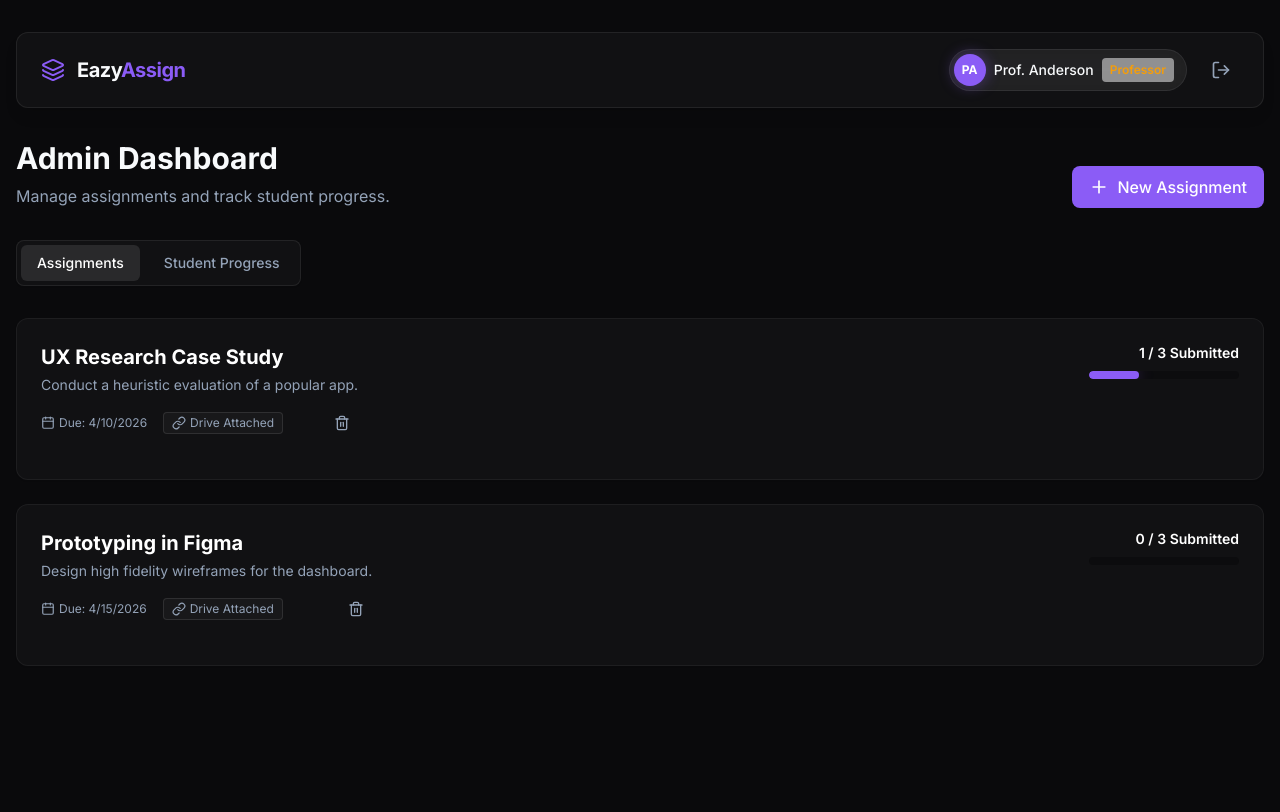
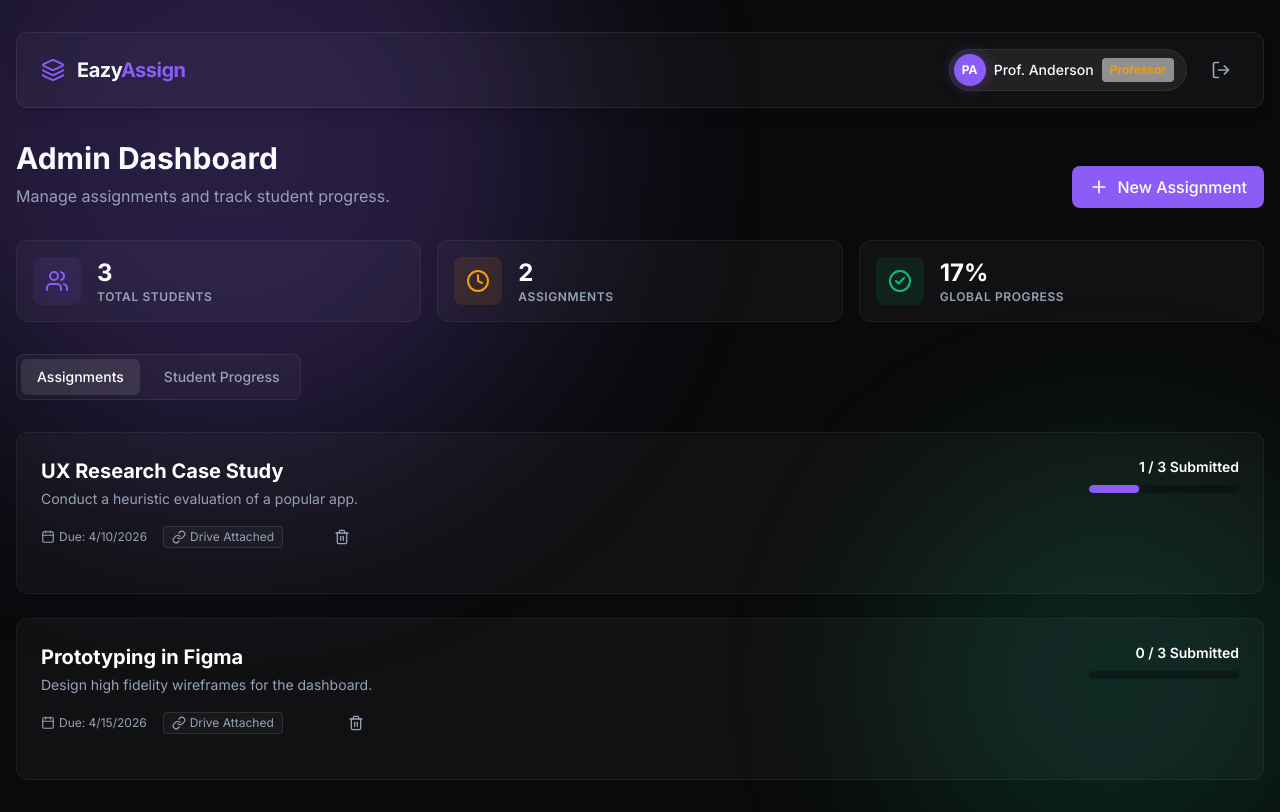
Before and after one commit to Puranjaysalaria/Joineazy, a React (Vite) app: page / in a window 1280 px wide. Both pictures are taken after a click on the button "Admin". Built offline with nearby package versions, Linux system fonts and the light colour scheme.

Commit message:
Updation for background saas

```diff
--- a/src/App.jsx
+++ b/src/App.jsx
@@ -81,7 +81,7 @@ function App() {
       {!currentUser ? (
         <Login onLogin={handleLogin} />
       ) : (
-        <div className="dashboard-layout animate-fadeIn container mx-auto px-4 py-8">
+        <div className="dashboard-layout relative z-10 animate-fadeIn container mx-auto px-4 py-8">
           <header className="glass-panel rounded-xl flex justify-between items-center px-6 py-4 mb-8 animate-slideDown shadow-lg">
             <div className="flex items-center gap-3">
               <Layers className="text-primary w-6 h-6" />
--- a/src/components/AdminDashboard.jsx
+++ b/src/components/AdminDashboard.jsx
@@ -1,6 +1,6 @@
 import React, { useState, useEffect } from 'react';
 import { createPortal } from 'react-dom';
-import { Plus, Calendar, Link, X, CheckCircle, Trash2, AlertTriangle } from 'lucide-react';
+import { Plus, Calendar, Link, X, CheckCircle, Trash2, AlertTriangle, Users, CheckCircle2, Clock } from 'lucide-react';
 
 export default function AdminDashboard({ db, currentUser, addAssignment, removeAssignment }) {
   const [activeTab, setActiveTab] = useState('assignments');
@@ -53,6 +53,39 @@ export default function AdminDashboard({ db, currentUser, addAssignment, removeA
         <button className="btn btn-primary flex items-center gap-2" onClick={() => setIsModalOpen(true)}>
           <Plus className="w-5 h-5" /> New Assignment
         </button>
+      </div>
+
+      {/* Stats Summary */}
+      <div className="grid grid-cols-1 md:grid-cols-3 gap-4 mb-8 animate-slideDown">
+        <div className="glass-panel p-4 rounded-xl flex items-center gap-4 border-white/5 shadow-sm">
+          <div className="p-3 bg-primary/10 rounded-lg text-primary">
+            <Users className="w-6 h-6" />
+          </div>
+          <div>
+            <div className="text-2xl font-bold text-white">{totalStudents}</div>
+            <div className="text-xs text-textMuted uppercase tracking-wider font-semibold">Total Students</div>
+          </div>
+        </div>
+        <div className="glass-panel p-4 rounded-xl flex items-center gap-4 border-white/5 shadow-sm">
+          <div className="p-3 bg-warning/10 rounded-lg text-warning">
+            <Clock className="w-6 h-6" />
+          </div>
+          <div>
+            <div className="text-2xl font-bold text-white">{totalAssignments}</div>
+            <div className="text-xs text-textMuted uppercase tracking-wider font-semibold">Assignments</div>
+          </div>
+        </div>
+        <div className="glass-panel p-4 rounded-xl flex items-center gap-4 border-white/5 shadow-sm">
+          <div className="p-3 bg-success/10 rounded-lg text-success">
+            <CheckCircle2 className="w-6 h-6" />
+          </div>
+          <div>
+            <div className="text-2xl font-bold text-white">
+              {db.submissions.length > 0 ? Math.round((db.submissions.filter(s => s.status === 'submitted').length / (totalStudents * totalAssignments || 1)) * 100) : 0}%
+            </div>
+            <div className="text-xs text-textMuted uppercase tracking-wider font-semibold">Global Progress</div>
+          </div>
+        </div>
       </div>
 
       {/* Tabs */}
--- a/src/components/StudentDashboard.jsx
+++ b/src/components/StudentDashboard.jsx
@@ -1,6 +1,6 @@
 import React, { useState } from 'react';
 import { createPortal } from 'react-dom';
-import { UploadCloud, CheckCircle, FileText, Clock, FileCheck } from 'lucide-react';
+import { UploadCloud, CheckCircle, FileText, Clock, FileCheck, Layout } from 'lucide-react';
 
 export default function StudentDashboard({ db, currentUser, addSubmission }) {
   const [selectedAssignment, setSelectedAssignment] = useState(null);
@@ -44,13 +44,20 @@ export default function StudentDashboard({ db, currentUser, addSubmission }) {
 
   return (
     <main className="animate-fadeIn">
-      <div className="flex flex-col sm:flex-row justify-between items-start sm:items-end mb-8 gap-4">
+      <div className="flex flex-col sm:flex-row justify-between items-start sm:items-end mb-8 gap-4 animate-slideDown">
         <div>
-          <h1 className="text-3xl font-bold mb-2 text-white">My Assignments</h1>
-          <p className="text-textMuted text-sm md:text-base">Track and submit your pending work.</p>
+          <h1 className="text-3xl font-bold mb-2 text-white">Welcome back, {currentUser.name.split(' ')[0]}!</h1>
+          <p className="text-textMuted text-sm md:text-base">You have <span className="text-primary font-bold">{totalCount - completedCount} tasks</span> remaining for this week.</p>
         </div>
-        <div className="glass-panel px-4 py-2 rounded-lg text-sm shadow-sm border-white/10">
-          <span><strong className="text-white text-base">{completedCount}</strong> / {totalCount} Completed</span>
+        <div className="glass-panel p-4 rounded-xl shadow-lg border-white/10 flex items-center gap-4 min-w-[200px]">
+          <div className="w-12 h-12 rounded-full border-4 border-surface/50 relative flex items-center justify-center">
+             <div className="absolute inset-0 border-4 border-primary rounded-full" style={{ clipPath: `inset(0 ${100 - (completedCount / (totalCount || 1)) * 100}% 0 0)` }}></div>
+             <span className="text-xs font-bold">{Math.round((completedCount / (totalCount || 1)) * 100)}%</span>
+          </div>
+          <div>
+            <div className="text-sm font-bold text-white">Course Progress</div>
+            <div className="text-xs text-textMuted">{completedCount} of {totalCount} Completed</div>
+          </div>
         </div>
       </div>
 
@@ -95,7 +102,15 @@ export default function StudentDashboard({ db, currentUser, addSubmission }) {
             </div>
           </div>
         ))}
-        {totalCount === 0 && <p className="text-textMuted col-span-full py-8 text-center text-lg">You have no active assignments.</p>}
+        {totalCount === 0 && (
+          <div className="col-span-full py-20 flex flex-col items-center justify-center text-center animate-fadeIn">
+            <div className="w-20 h-20 bg-surface rounded-3xl flex items-center justify-center mb-6 border border-white/10 shadow-glow">
+              <Layout className="w-10 h-10 text-textMuted/50" />
+            </div>
+            <h3 className="text-xl font-bold text-white mb-2">Everything's Clear!</h3>
+            <p className="text-textMuted max-w-xs">No assignments have been posted yet. Enjoy your free time or check back later.</p>
+          </div>
+        )}
       </div>
 
       {/* Double Verification Modals - Rendered via Portal to escape CSS bounding boxes */}
--- a/src/index.css
+++ b/src/index.css
@@ -71,21 +71,31 @@
 .bg-orb {
   position: absolute;
   border-radius: 50%;
-  filter: blur(80px);
-  z-index: -1;
-  opacity: 0.5;
+  filter: blur(100px);
+  z-index: 0;
+  opacity: 0.6;
+  animation: float 25s ease-in-out infinite;
 }
+
+@keyframes float {
+  0%, 100% { transform: translate(0, 0) scale(1); }
+  33% { transform: translate(30px, -50px) scale(1.1); }
+  66% { transform: translate(-20px, 20px) scale(0.9); }
+}
+
 .orb-1 {
   top: -100px;
   left: -100px;
-  width: 400px;
-  height: 400px;
+  width: 600px;
+  height: 600px;
   background: rgba(139, 92, 246, 0.4); /* primary-glow */
+  animation-delay: 0s;
 }
 .orb-2 {
   bottom: -100px;
   right: -100px;
-  width: 300px;
-  height: 300px;
-  background: rgba(16, 185, 129, 0.2); /* success-glow */
+  width: 500px;
+  height: 500px;
+  background: rgba(16, 185, 129, 0.25); /* success-glow */
+  animation-delay: -7s;
 }
```
